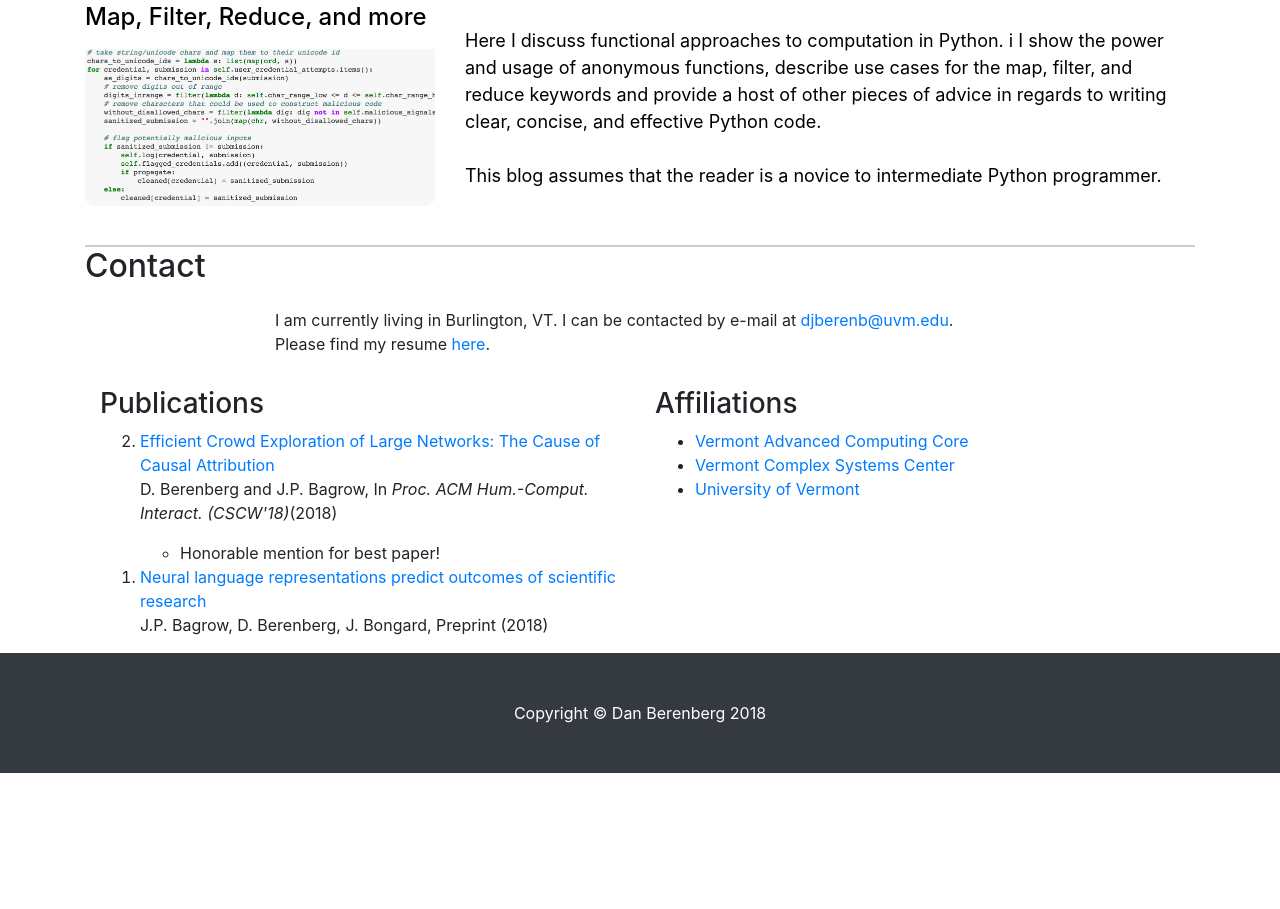
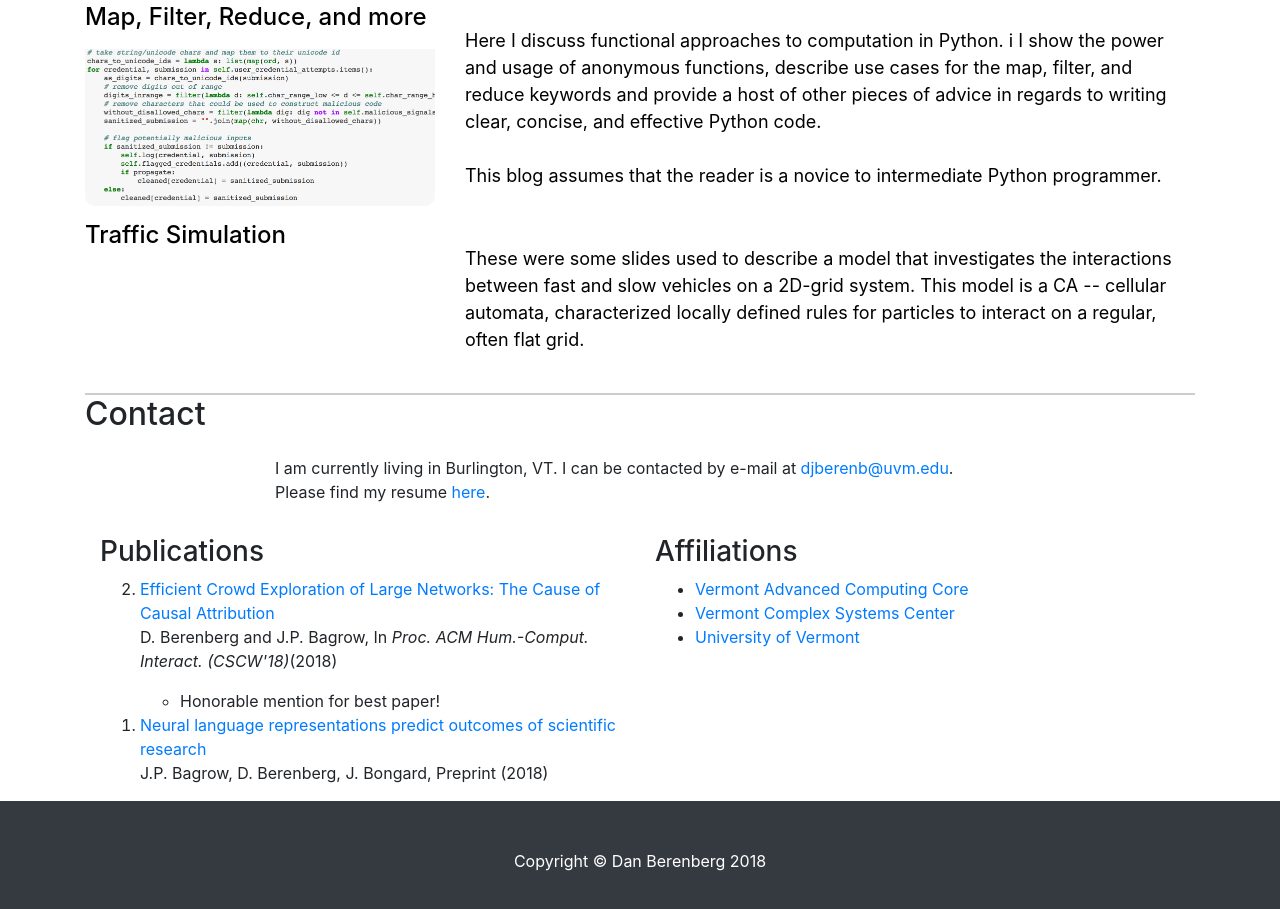
Before and after one commit to danielberenberg/danielberenberg.github.io, a plain HTML site: page index.html in a window 1280 px wide. Shown: the part 1743-2652 px from the top of the page. Before the commit the page ends 2516 px from the top, so only its background shows below. Drawn offline with nearby package versions, Linux system fonts and the light colour scheme.

Commit message:
index update

```diff
--- a/index.html
+++ b/index.html
@@ -181,9 +181,19 @@
                 a host of other pieces of advice in regards to writing clear, concise, and effective Python code.
                 <br/><br/>This blog assumes that the reader is a novice to intermediate Python programmer. </p>
             </div>
-        </div>
+        </a>
+
+        <a class="row" href="blog/trafslides.html" style="color:#000000; text-decoration:none;">
+            <div class="col-md-4">
+                <h4>Traffic Simulation</h4>
+            </div>
+            <div class="col-md-8">
+                <br/>
+                <p style="font-size: 18px;">These were some slides used to describe a model that investigates the interactions between fast and slow vehicles on a 2D-grid system. This model is a CA -- cellular automata, characterized locally defined rules for particles to interact on a regular, often flat grid.</p>
+            </div>
         </a>
     <br/>
+        </div>
     </section>
     <!-- ############ BLOG ####################### -->
     <!-- ############ CONTACT  ####################### -->
```
